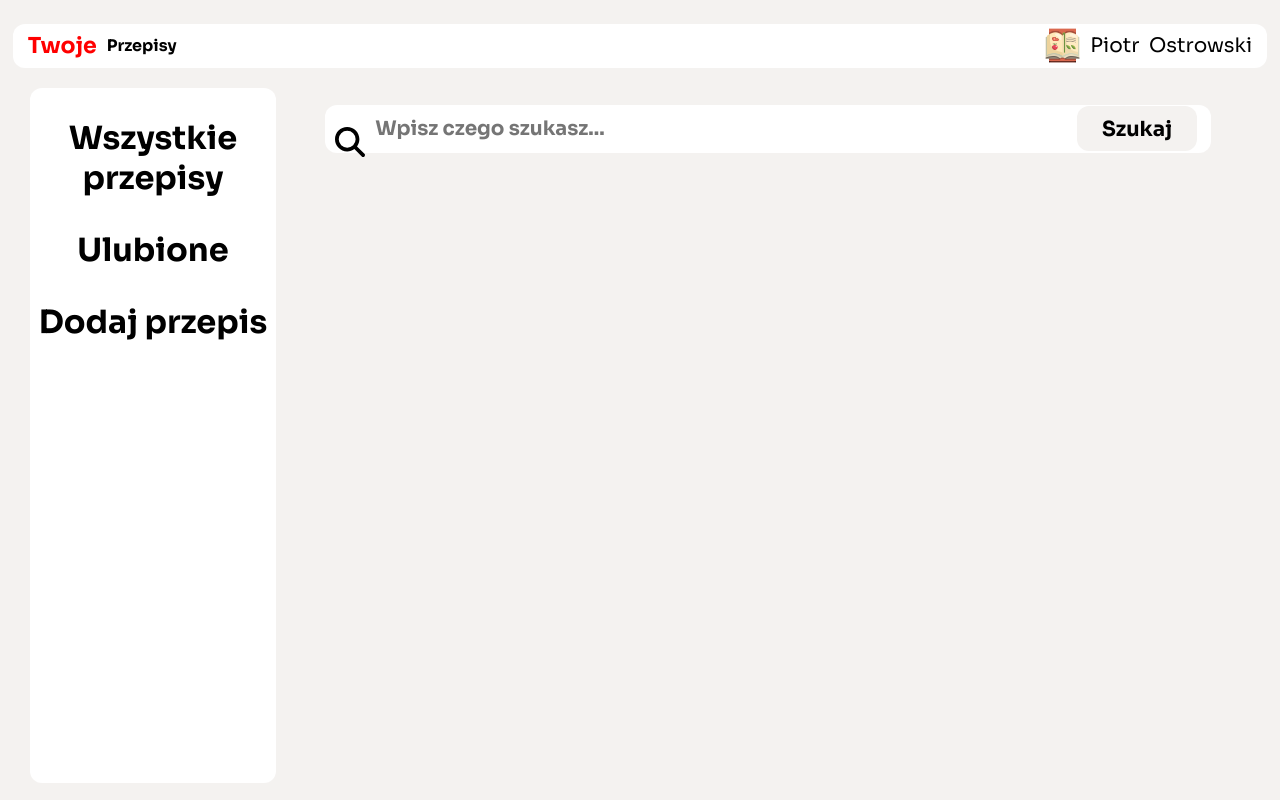
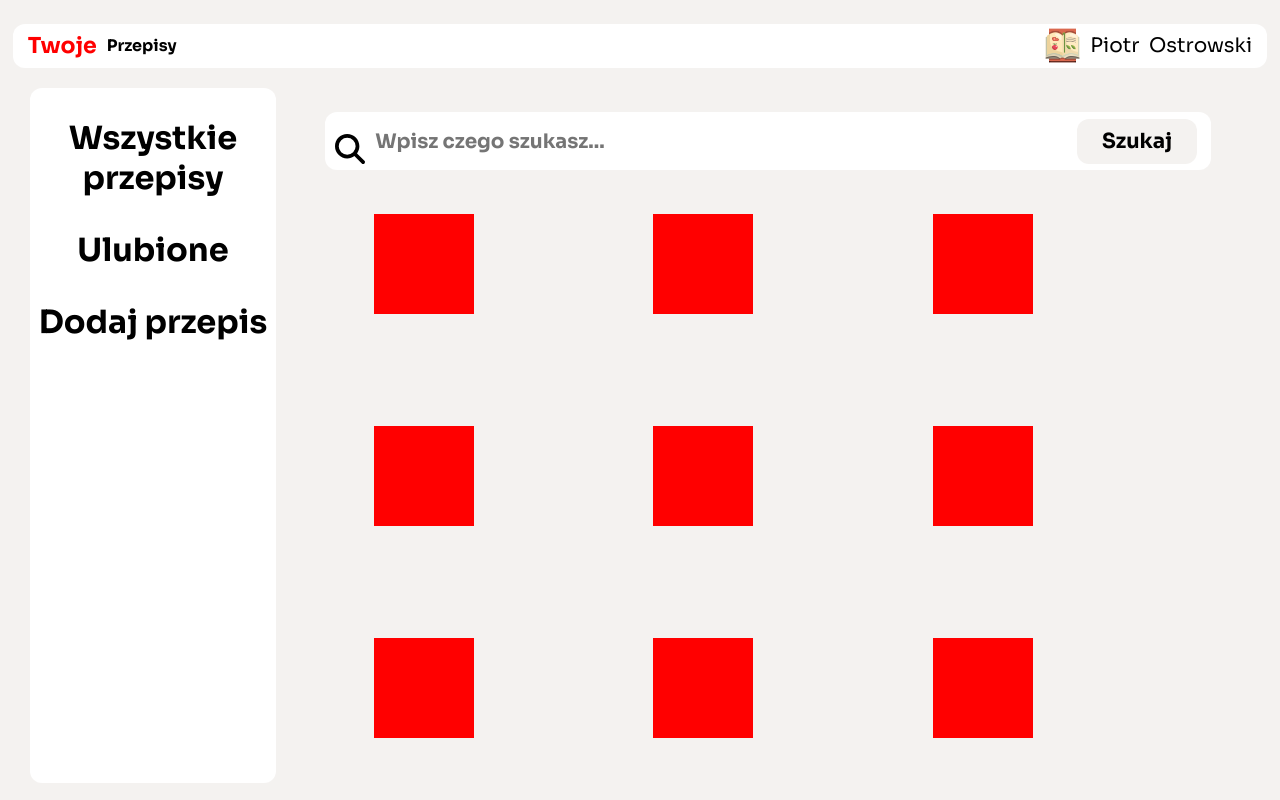
Before and after one commit to PiotrO9/YourRecipe, a Vue app: page / in a window 1280 px wide. Built offline with nearby package versions, Linux system fonts and the light colour scheme.

Commit message:
Create grid and interfaces for recipes

```diff
--- /dev/null
+++ b/src/types/Interfaces/IRecipesGrid.ts
@@ -0,0 +1,7 @@
+import type Recipe from "../Recipe"
+
+interface IRecipesGrid {
+    recipes: null | Array<Recipe>
+}
+
+export default IRecipesGrid
--- a/src/views/HomeView.vue
+++ b/src/views/HomeView.vue
@@ -15,9 +15,17 @@
           <button>Szukaj</button>
         </div>
       </div>
-      <main>
-
-      </main>
+        <div class="RecipesGrid">
+          <div class="test"></div>
+          <div class="test"></div>
+          <div class="test"></div>
+          <div class="test"></div>
+          <div class="test"></div>
+          <div class="test"></div>
+          <div class="test"></div>
+          <div class="test"></div>
+          <div class="test"></div>
+        </div>
     </main>
   </div>
 </template>
@@ -26,11 +34,22 @@
 import AppHeader from '@/components/Core-components/AppHeader.vue';
 import AppAside from '@/components/Core-components/AppAside.vue'
 import { defineComponent } from 'vue';
+import LocalRecipes from '@/datas/localRecipes.json'
+import type IRecipesGrid from '@/types/Interfaces/IRecipesGrid'
 
 export default defineComponent ({
   components: {
     AppHeader,
     AppAside
+  },
+  data(): IRecipesGrid {
+    return {
+      recipes: null
+    }
+  },
+  mounted() {
+    this.recipes = LocalRecipes
+    console.log(this.recipes)
   }
 })
 </script>
@@ -51,6 +70,7 @@ export default defineComponent ({
       height: 100%;
       display: flex;
       flex-direction: column;
+      align-items: center;
 
       .SearchContainer {
         height: 20%;
@@ -113,6 +133,20 @@ export default defineComponent ({
           }
         }
       }
+
+      .RecipesGrid {
+        height: 80%;
+        width: 80%;
+        display: grid;
+        grid-template-columns: 1fr 1fr 1fr;
+        gap: 50px;
+
+        .test {
+          width: 100px;
+          height: 100px;
+          background-color: red;
+        }
+      }
     }
   }
 </style>
```
Also changed, not shown: src/components/Common-components/Recipe.vue (added, +13 -0 lines), src/types/Recipe.ts (added, +10 -0 lines).
